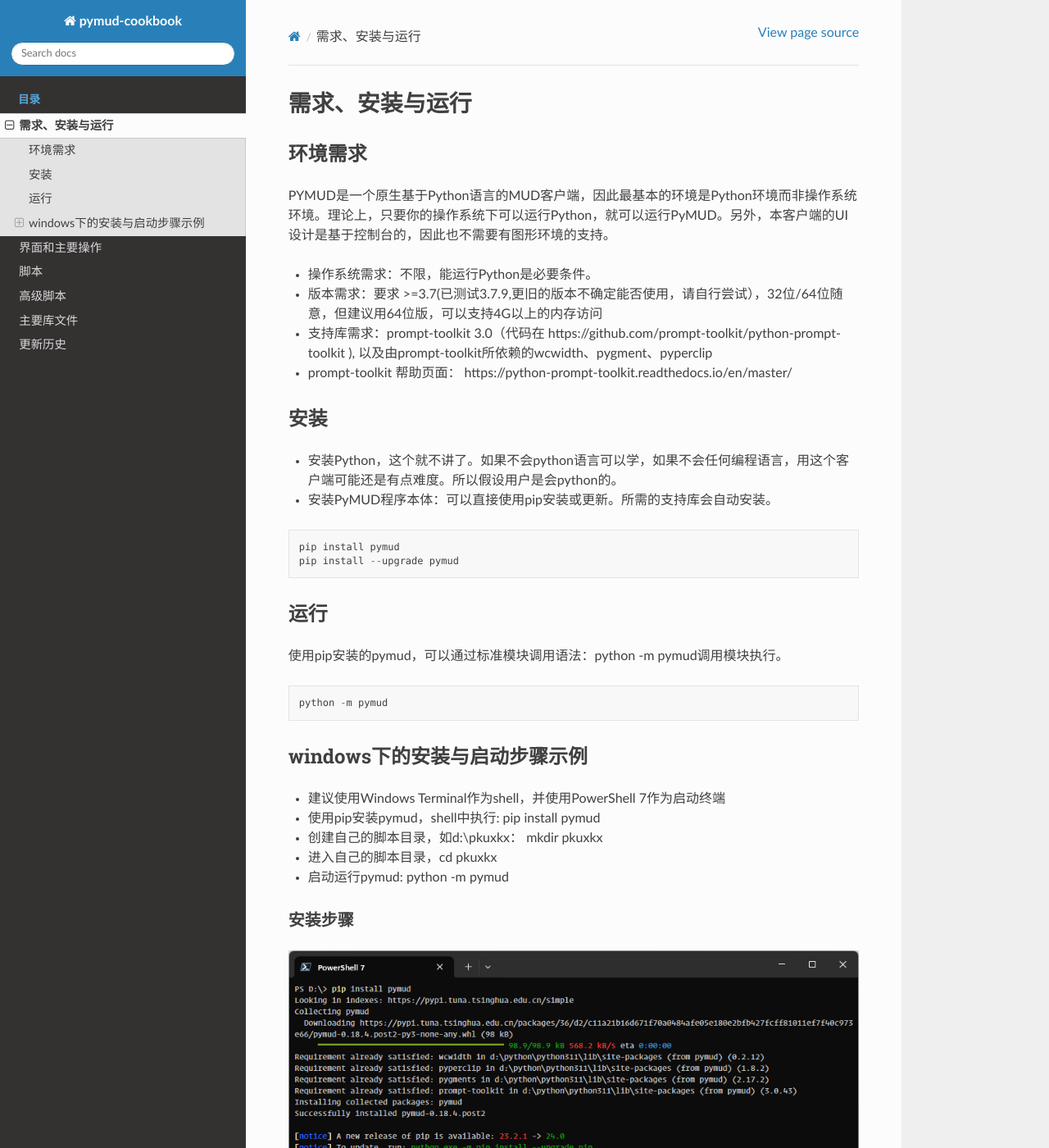
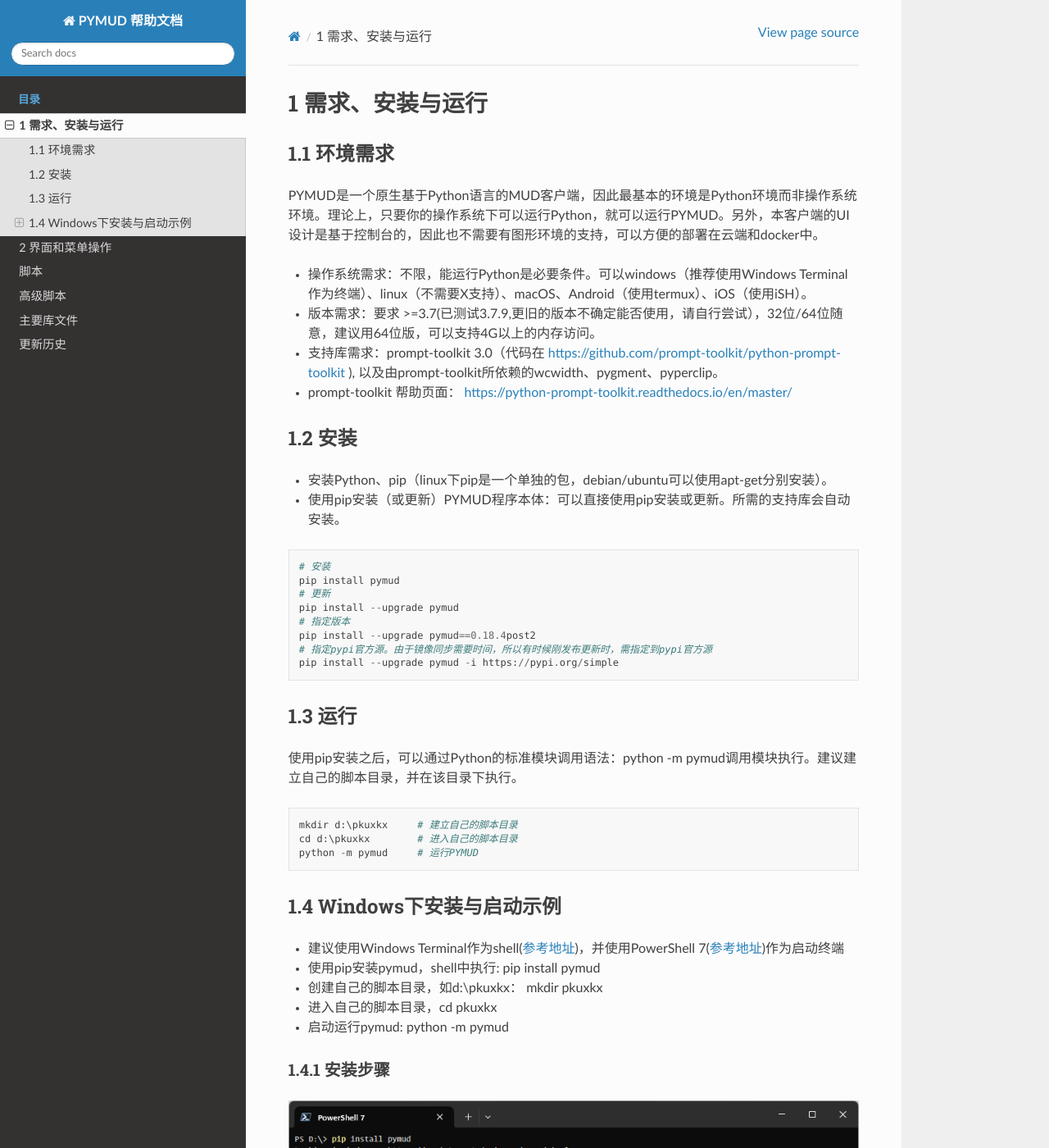
Before and after one commit to crapex/pymud, a Sphinx documentation site: the page built from docs/source/installation.md, in a window 1280 px wide and 1400 px high. Shown: the whole window at 82% size. Built offline with Sphinx 7.4.7 and the Read the Docs theme 2.0.0, drawn with Linux system fonts in a browser that asks for light colours; some of the changed text lies outside the part shown.

Commit message:
update document

````diff
--- a/docs/source/conf.py
+++ b/docs/source/conf.py
@@ -14,8 +14,8 @@
 # -- Project information -----------------------------------------------------
 # https://www.sphinx-doc.org/en/master/usage/configuration.html#project-information
 
-project = 'pymud-cookbook'
-copyright = '2024, crapex@crapex.cc'
+project = 'PYMUD 帮助文档'
+copyright = '2023-2024, crapex@crapex.cc'
 author = 'crapex'
 release = '0.18.4post2'
 
@@ -34,10 +34,3 @@
 
 html_theme = 'sphinx_rtd_theme'
 html_theme_path = [sphinx_rtd_theme.get_html_theme_path()]
-
-# def setup(app):
-#     app.add_config_value('recommonmark_config', {
-#         'url_resolver': lambda url: github_doc_root + url,
-#         'auto_toc_tree_section': 'Contents',
-#         }, True)
-#     app.add_transform(AutoStructify)
--- a/docs/source/installation.md
+++ b/docs/source/installation.md
@@ -1,41 +1,60 @@
-# 需求、安装与运行
+# 1 需求、安装与运行
 
-## 环境需求
+## 1.1 环境需求
 
-PYMUD是一个原生基于Python语言的MUD客户端，因此最基本的环境是Python环境而非操作系统环境。理论上，只要你的操作系统下可以运行Python，就可以运行PyMUD。另外，本客户端的UI设计是基于控制台的，因此也不需要有图形环境的支持。
+PYMUD是一个原生基于Python语言的MUD客户端，因此最基本的环境是Python环境而非操作系统环境。理论上，只要你的操作系统下可以运行Python，就可以运行PYMUD。另外，本客户端的UI设计是基于控制台的，因此也不需要有图形环境的支持，可以方便的部署在云端和docker中。
 
-- 操作系统需求：不限，能运行Python是必要条件。
-- 版本需求：要求 >=3.7(已测试3.7.9,更旧的版本不确定能否使用，请自行尝试），32位/64位随意，但建议用64位版，可以支持4G以上的内存访问
-- 支持库需求：prompt-toolkit 3.0（代码在 https://github.com/prompt-toolkit/python-prompt-toolkit ), 以及由prompt-toolkit所依赖的wcwidth、pygment、pyperclip
-- prompt-toolkit 帮助页面： https://python-prompt-toolkit.readthedocs.io/en/master/
+- 操作系统需求：不限，能运行Python是必要条件。可以windows（推荐使用Windows Terminal作为终端）、linux（不需要X支持）、macOS、Android（使用termux）、iOS（使用iSH）。
+- 版本需求：要求 >=3.7(已测试3.7.9,更旧的版本不确定能否使用，请自行尝试），32位/64位随意，建议用64位版，可以支持4G以上的内存访问。
+- 支持库需求：prompt-toolkit 3.0（代码在 <https://github.com/prompt-toolkit/python-prompt-toolkit> ), 以及由prompt-toolkit所依赖的wcwidth、pygment、pyperclip。
+- prompt-toolkit 帮助页面： <https://python-prompt-toolkit.readthedocs.io/en/master/>
 
-## 安装
+## 1.2 安装
 
-- 安装Python，这个就不讲了。如果不会python语言可以学，如果不会任何编程语言，用这个客户端可能还是有点难度。所以假设用户是会python的。
-- 安装PyMUD程序本体：可以直接使用pip安装或更新。所需的支持库会自动安装。
+- 安装Python、pip（linux下pip是一个单独的包，debian/ubuntu可以使用apt-get分别安装）。
+- 使用pip安装（或更新）PYMUD程序本体：可以直接使用pip安装或更新。所需的支持库会自动安装。
 
 ```
+# 安装
 pip install pymud
+# 更新
 pip install --upgrade pymud
+# 指定版本
+pip install --upgrade pymud==0.18.4post2
+# 指定pypi官方源。由于镜像同步需要时间，所以有时候刚发布更新时，需指定到pypi官方源
+pip install --upgrade pymud -i https://pypi.org/simple
 ```
 
-## 运行
+## 1.3 运行
 
-使用pip安装的pymud，可以通过标准模块调用语法：python -m pymud调用模块执行。
+使用pip安装之后，可以通过Python的标准模块调用语法：python -m pymud调用模块执行。建议建立自己的脚本目录，并在该目录下执行。
+
 ```
-python -m pymud
+mkdir d:\pkuxkx     # 建立自己的脚本目录
+cd d:\pkuxkx        # 进入自己的脚本目录
+python -m pymud     # 运行PYMUD
 ```
 
-## windows下的安装与启动步骤示例
+## 1.4 Windows下安装与启动示例
 
-- 建议使用Windows Terminal作为shell，并使用PowerShell 7作为启动终端
+- 建议使用Windows Terminal作为shell([参考地址](https://learn.microsoft.com/zh-cn/windows/terminal/))，并使用PowerShell 7([参考地址](https://learn.microsoft.com/zh-cn/powershell/))作为启动终端
 - 使用pip安装pymud，shell中执行: pip install pymud
 - 创建自己的脚本目录，如d:\pkuxkx： mkdir pkuxkx
 - 进入自己的脚本目录，cd pkuxkx
 - 启动运行pymud: python -m pymud
 
-### 安装步骤
+### 1.4.1 安装步骤
 ![install and run](_static/install_and_run.png)
 
-### 启动后的界面
+### 1.4.2 启动后的界面
 ![pymud-ui](_static/ui_empty.png)
+
+### 1.4.3 在Windows Terminal中增加快捷菜单
+
+- 创建一个配置文件（比如从PowerShell 7复制一个）
+- 将名称改为你喜欢的名称，如PYMUD
+- 将命令行改为： python -m pymud
+- 将启动目录改为你的脚本目录，比如 d:\pkuxkx
+- 可以自己设置一个喜欢的图标:)
+
+![pymud-menu](_static/create_menu_win.png)
--- a/pyproject.toml
+++ b/pyproject.toml
@@ -1,7 +1,7 @@
 [project]
 
 name = "pymud"  # Required
-version = "0.18.4post2"  # Required
+version = "0.18.4post4"  # Required
 description = "a MUD Client written in Python"  # Optional
 readme = "README.md" # Optional
 requires-python = ">=3.7"
````
Also changed, not shown: README.md (+4 -0 lines), docs/source/index.rst (+4 -4 lines), docs/source/ui.md (+105 -55 lines), docs/source/updatehistory.md (+4 -0 lines), docs/source/_static/chars_menu.png (added), docs/source/_static/create_menu_win.png (added), docs/source/_static/icon.jpg (added), 3 other files.
